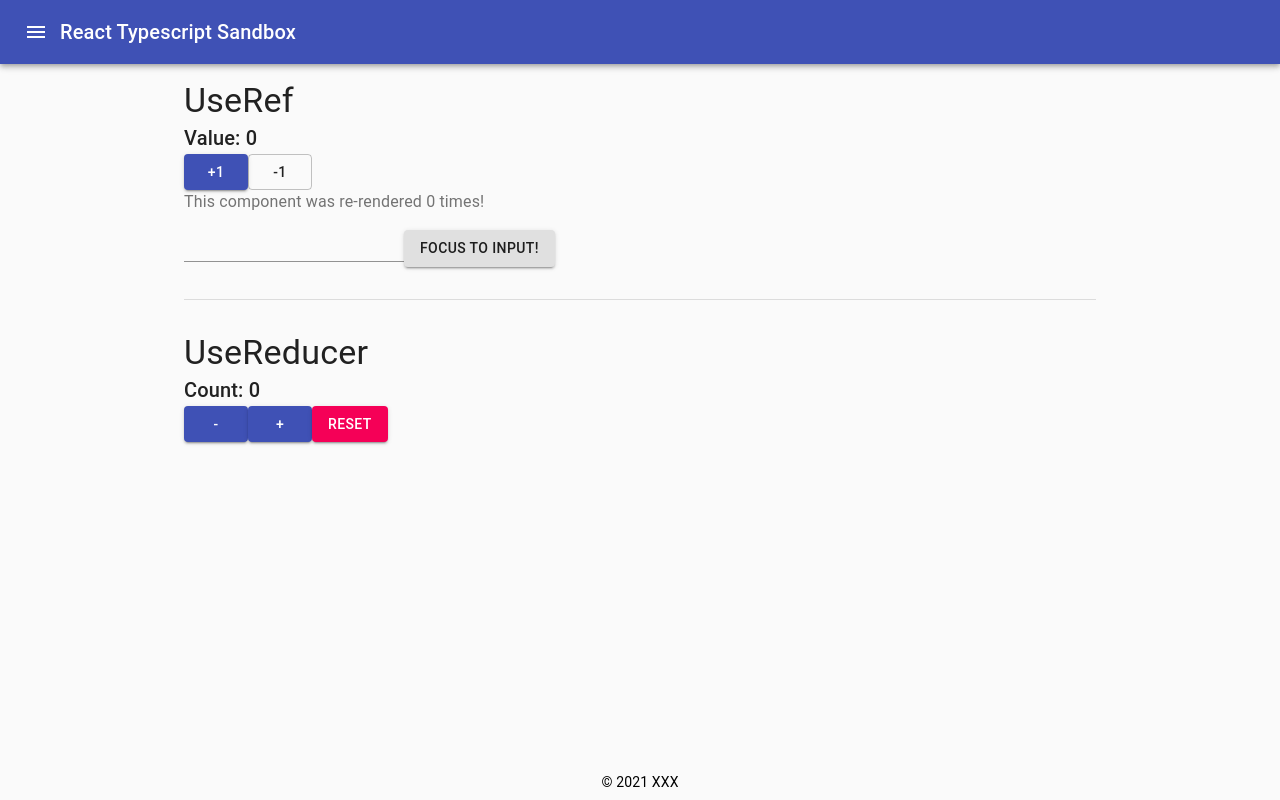
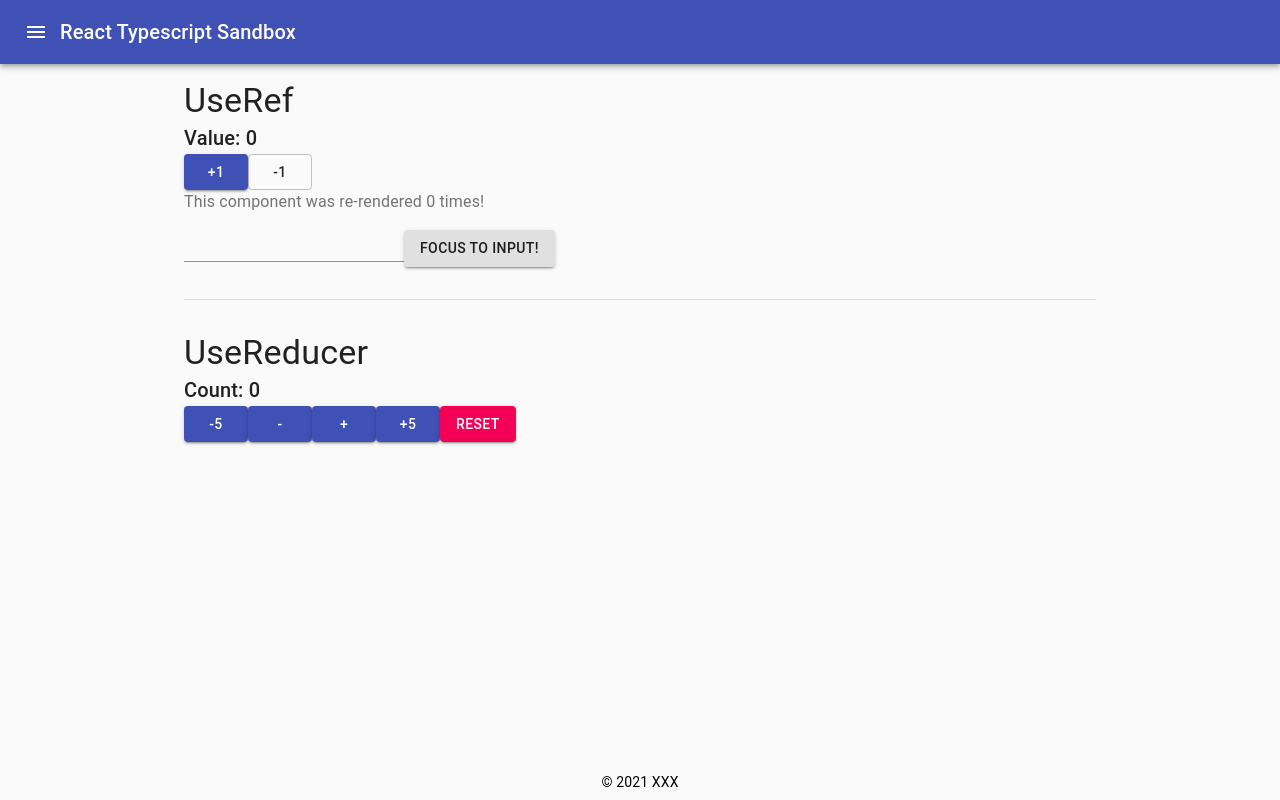
Before and after one commit to tayutaedomo/react-typescript-sandbox, a React (Create React App) app: page /practice3 in a window 1280 px wide. Built offline with nearby package versions, Linux system fonts and the light colour scheme.

Commit message:
add: params code to reducer func

```diff
--- a/src/components/practice3/UseReducer.tsx
+++ b/src/components/practice3/UseReducer.tsx
@@ -4,7 +4,10 @@ import React, { useReducer } from 'react';
 type StateType = { count: number };
 const initialState: StateType = { count: 0 };
 
-type ActionType = { type: 'decrement' | 'increment' | 'reset' };
+type ActionType = {
+  type: 'decrement' | 'increment' | 'reset' | 'add';
+  num?: number;
+};
 
 function reducer(state: StateType, action: ActionType): StateType | never {
   switch (action.type) {
@@ -14,6 +17,8 @@ function reducer(state: StateType, action: ActionType): StateType | never {
       return { count: state.count - 1 };
     case 'reset':
       return initialState;
+    case 'add':
+      return { count: state.count + action.num };
     default:
       throw new Error();
   }
@@ -26,6 +31,13 @@ const UseReducer = () => {
       <Typography variant="h4">UseReducer</Typography>
       <Box>
         <Typography variant="h6">Count: {state.count}</Typography>
+        <Button
+          variant="contained"
+          color="primary"
+          onClick={() => dispatch({ type: 'add', num: -5 })}
+        >
+          -5
+        </Button>
         <Button
           variant="contained"
           color="primary"
@@ -42,6 +54,13 @@ const UseReducer = () => {
         </Button>
         <Button
           variant="contained"
+          color="primary"
+          onClick={() => dispatch({ type: 'add', num: 5 })}
+        >
+          +5
+        </Button>
+        <Button
+          variant="contained"
           color="secondary"
           onClick={() => dispatch({ type: 'reset' })}
         >
```
